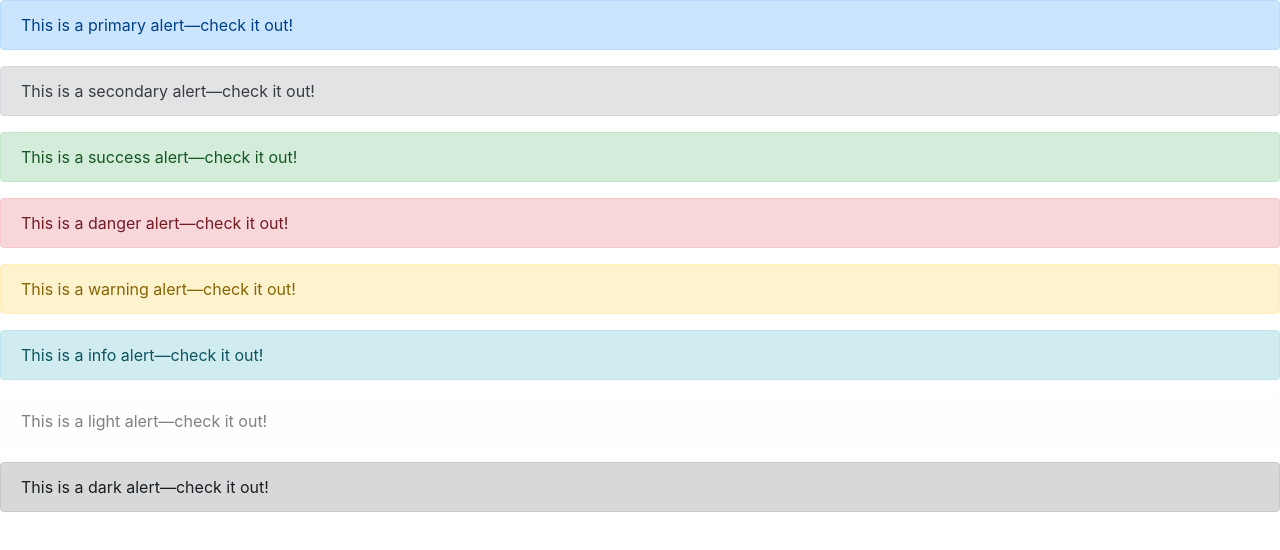
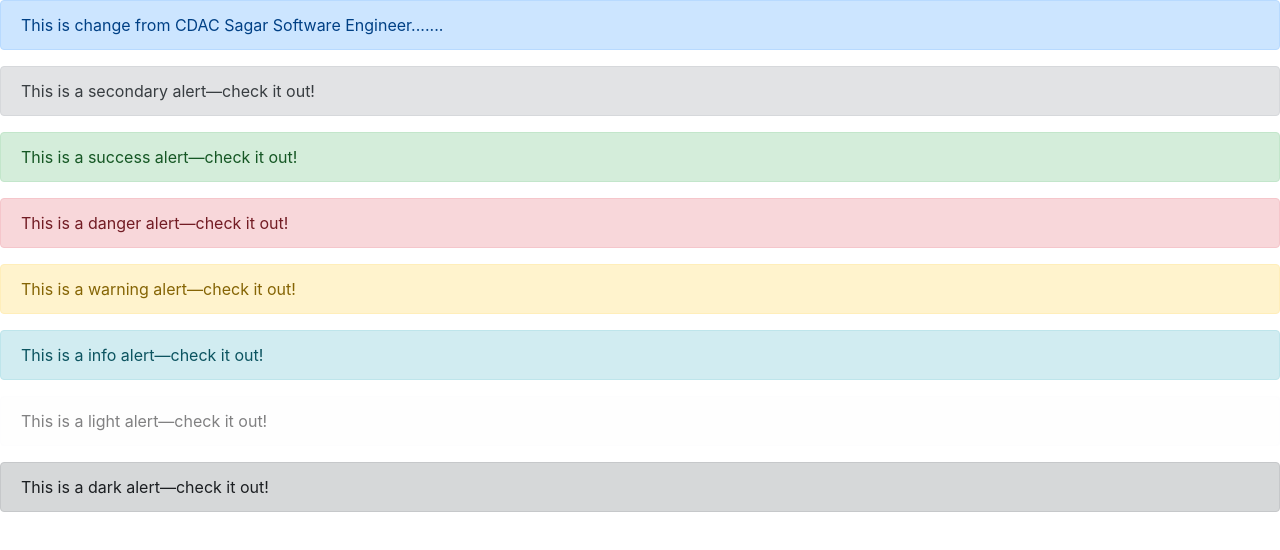
Before and after one commit to Sagar23023/cdac_git_practice, a plain HTML site: page index.html in a window 1280 px wide. Drawn offline with Linux system fonts and the light colour scheme.

Commit message:
fourth commit

```diff
--- a/index.html
+++ b/index.html
@@ -9,7 +9,7 @@
 </head>
 <body>
     <div class="alert alert-primary" role="alert">
-        This is a primary alert—check it out!
+        This is change from CDAC Sagar Software Engineer.......
       </div>
       <div class="alert alert-secondary" role="alert">
         This is a secondary alert—check it out!
```
